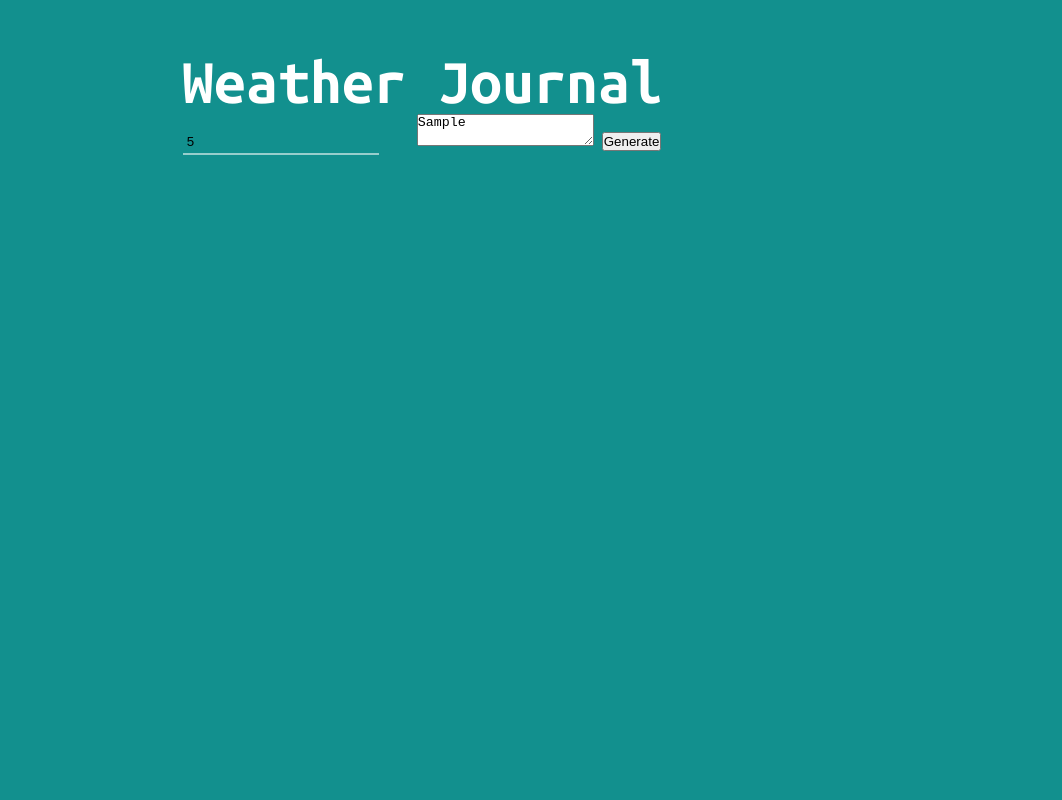
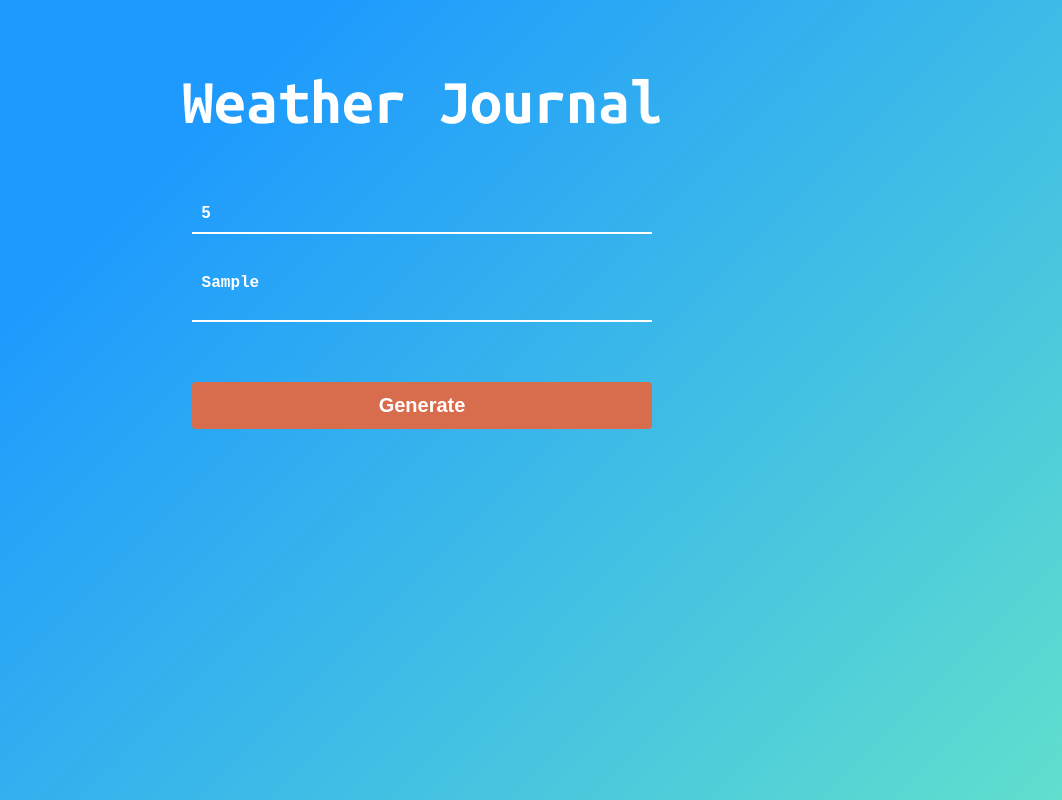
Before and after one commit to sara-elhawary/weather-journal-project, a website: page public/index.html in a window 1280 px wide. Both pictures are taken after typing "5", "Sample" into the empty fields and a click on the button "Generate". Shown: the whole page, without its empty margins (218-1280 px from the left). Drawn offline with Linux system fonts and the light colour scheme; no server answers.

Commit message:
Update css

```diff
--- a/public/styles/styles.css
+++ b/public/styles/styles.css
@@ -5,77 +5,119 @@
   padding: 0;
 }
 body {
-  background-color: #12908e;
+  /* background-color: #12908e; */
+  background-color: #60dfcd;
+  background-image: linear-gradient(315deg, #60dfcd 0%, #1e9afe 74%);
+
   font-family: 'Ubuntu Mono', monospace;
   color: white;
   font-size: 16px;
+  background-repeat: no-repeat;
+  background-attachment: fixed;
 }
 .container {
   width: 60%;
   margin: 50px auto;
+  padding-top: 20px;
   text-align: center;
   /* border: white solid 1px; */
 }
 h1 {
   font-size: 4rem;
 }
+
+/* Chrome, Safari, Edge, Opera */
+input::-webkit-outer-spin-button,
+input::-webkit-inner-spin-button {
+  -webkit-appearance: none;
+  margin: 0;
+}
+
+/* Firefox */
+input[type='number'] {
+  -moz-appearance: textfield;
+}
+
 /***************************************
                FORM
 ***************************************/
-#weather-form {
-  margin-top: 50px;
+.form {
+  margin: 60px auto 0;
+  width: 60%;
   /* border: white solid 1px; */
+  display: flex;
+  flex-direction: column;
+
+  justify-content: center;
 }
-input {
+.form__zip,
+.form__feeling {
   border: none;
-  border-bottom: solid 2px #97cecc;
-  background-color: #12908e;
-  padding: 5px 15px 4px 4px;
+  border-bottom: solid 2px white;
+  background-color: transparent;
+  padding: 10px 15px 10px 10px;
   margin-right: 30px;
+  margin-bottom: 30px;
   caret-color: white;
+  color: white;
+  width: 100%;
+  font-size: 1rem;
+  font-weight: 700;
 }
-input:focus {
+.form__feeling {
+  resize: none;
+}
+.form__zip,
+.form__feeling:focus {
   outline: none;
 }
-input::placeholder {
+.form__zip::placeholder,
+.form__feeling::placeholder {
   color: white;
   font-size: 1rem;
   font-weight: 700;
 }
-#generate {
-  background-color: #c4421a;
+.form__submit {
+  background-color: #d86d4e;
   color: white;
   font-weight: 700;
-  font-size: 15px;
+  font-size: 20px;
   border: none;
-  padding: 8px 5px;
+  padding: 12px 12px;
   border-radius: 4px;
+  margin-top: 30px;
 }
-#feelings-div {
-  /* border: white solid 2px; */
-  width: 50%;
-  margin: 20px auto;
-  margin-right: 150px;
+.form__submit:hover {
+  cursor: pointer;
+  /* opacity: 0.75; */
+  background-color: #ff5959;
+}
+.form__submit:focus {
+  outline: none !important;
+}
+
+/***************************************
+               RESULT
+***************************************/
+.result {
+  margin-top: 60px;
+  background-color: white;
+  border-radius: 4px;
+  font-size: 1rem;
+  font-weight: 700;
+  color: #1e9afe;
   display: flex;
-  flex-direction: row;
+  display: column;
   align-items: center;
 }
-#feelings-label {
-  font-size: 1.2rem;
-  margin-right: 18px;
-  font-weight: 700;
+.result > * {
+  margin-top: 10px;
 }
-#feelings {
-  padding: 3px 6px;
-  border: none;
-  border-radius: 4px;
+/* .result__zip {
 }
-#feelings:focus {
-  outline: none !important;
+.result__feeling {
 }
-/***************************************
-               ENTRY HOLDER
-***************************************/
-#entryHolder {
-  /* border: red solid 1px; */
+.result__temp {
 }
+.result__date {
+}  */
```
